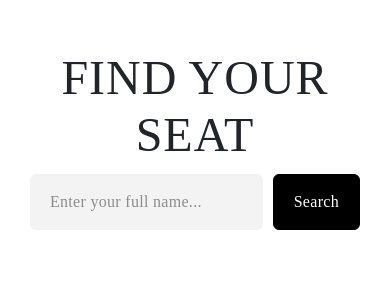
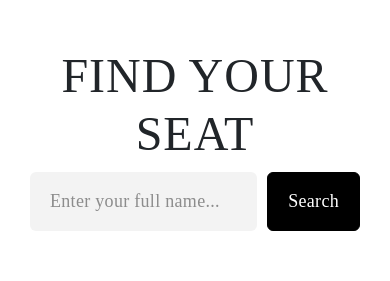
Before and after one commit to Vicko657/malalu-seating-chart, a React (Vite) app: page / in a window 390 px wide. Shown: the part 158-439 px from the top of the page. Built offline with nearby package versions, Linux system fonts and the light colour scheme; a web font is replaced by a local one.

Commit message:
Increased mobile input text size

```diff
--- a/src/MainBody.css
+++ b/src/MainBody.css
@@ -61,10 +61,10 @@ select:-webkit-autofill {
 @media (max-width: 525px) {
   form .search-form-input {
     width: 100%;
-    font-size: 16px;
+    font-size: 18px;
   }
   form .search-form-button {
     padding: 15px 20px;
-    font-size: 16px;
+    font-size: 18px;
   }
 }
```
